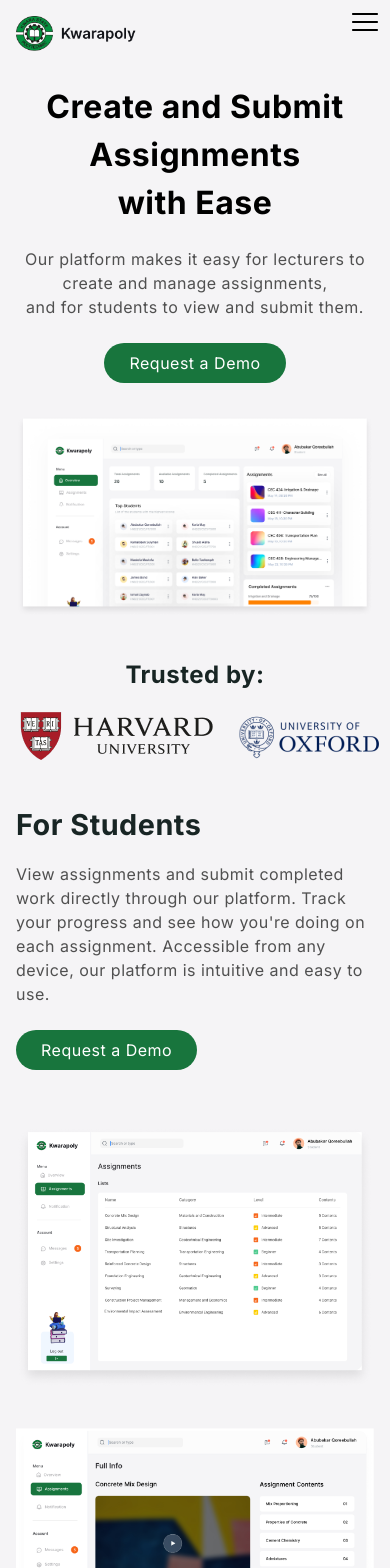
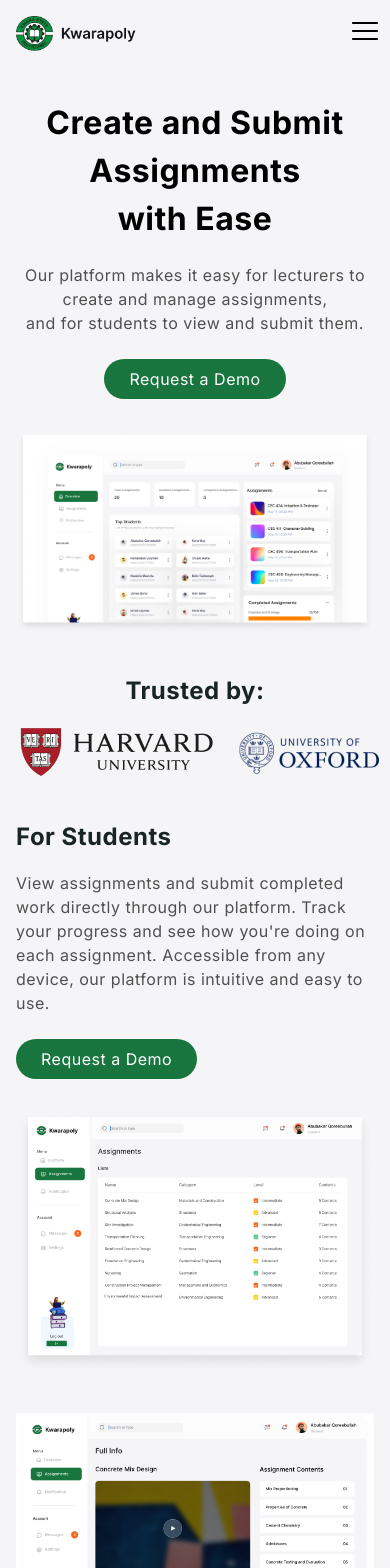
Before and after one commit to Danztee/kwarapoly, a Next.js app: page / in a window 390 px wide. Shown: the top 1568 px of the page. Built offline with nearby package versions, Linux system fonts and the light colour scheme.

Commit message:
fix: bug

```diff
--- a/src/components/Footer/index.tsx
+++ b/src/components/Footer/index.tsx
@@ -17,7 +17,7 @@
           paddingBottom: "3rem",
         }}
       ></div>
-      <div className="flex lg:flex-row lg:items-center justify-between flex-col items-start gap-10 lg:gap-0">
+      <div className="flex lg:flex-row lg:items-center justify-between flex-col items-start gap-8 lg:gap-0">
         <div>
           <Image src={logo} alt="logo" width={120} height={120} />
         </div>
--- a/src/components/For/index.tsx
+++ b/src/components/For/index.tsx
@@ -9,13 +9,15 @@
 
 const For: React.FC<ForProps> = ({ title, text, img }) => {
   return (
-    <div className="grid lg:grid-cols-2 items-center gap-16 lg:gap-[7rem]">
+    <div className="grid lg:grid-cols-2 items-center gap-[2.5rem] lg:gap-[7rem]">
       <aside
         className={`flex flex-col gap-4 ${
           title.includes("Lecturers") ? "order-last" : ""
         }`}
       >
-        <h1 className="text-[1.8rem] font-bold text-[#182524]">{title}</h1>
+        <h1 className="text-[1.5rem] lg:text-[1.8rem] font-bold text-[#182524]">
+          {title}
+        </h1>
         <p className="text-[#505050]">{text}</p>
         <div className="mt-4">
           <CustomLink value="Request a Demo" />
--- a/src/components/NavLinks.tsx
+++ b/src/components/NavLinks.tsx
@@ -4,7 +4,7 @@
 
 const NavLinks: React.FC<NavLinksProps> = () => {
   return (
-    <div className="gap-8 text-[#505050] flex flex-col items-start lg:flex-row lg:items-center mt-4 lg:mt-0">
+    <div className="gap-8 text-[#505050] flex flex-col items-start lg:flex-row lg:items-center">
       <Link href="/" className="hover:text-[#18753D]">
         Home
       </Link>
--- a/src/components/Navbar/index.tsx
+++ b/src/components/Navbar/index.tsx
@@ -10,7 +10,7 @@
 
   return (
     <nav className="lg:flex lg:items-center lg:justify-between px-4 lg:px-16 py-4 lg:py-8">
-      <div>
+      <div className="mb-4 lg:mb-0">
         <Image src={logo} alt="logo" width={120} height={120} />
       </div>
 
@@ -23,7 +23,7 @@
         <CustomLink value="Sign Up" />
       </div>
 
-      <div className="btn absolute right-[10px] top-[7px] lg:hidden">
+      <div className="btn absolute right-[10px] top-[16px] lg:hidden">
         <RxHamburgerMenu
           size={30}
           onClick={() => setToggleMenu((value) => !value)}
--- a/src/components/Testimonials/index.tsx
+++ b/src/components/Testimonials/index.tsx
@@ -6,7 +6,7 @@
 
 const Testimonials: React.FC<TestimonialsProps> = () => {
   return (
-    <div className="bg-[#212121] px-4 lg:px-16 py-10 lg:py-20 text-[#fff] lg:grid grid-cols-3">
+    <div className="bg-[#212121] px-4 lg:px-16 py-14 lg:py-20 text-[#fff] lg:grid grid-cols-3">
       <aside>
         <h1 className="mb-12 lg:mb-0">TESTIMONIALS</h1>
       </aside>
```
